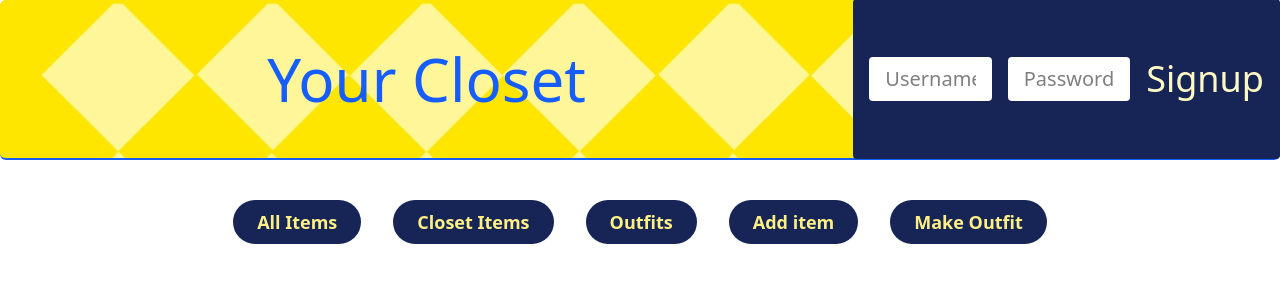
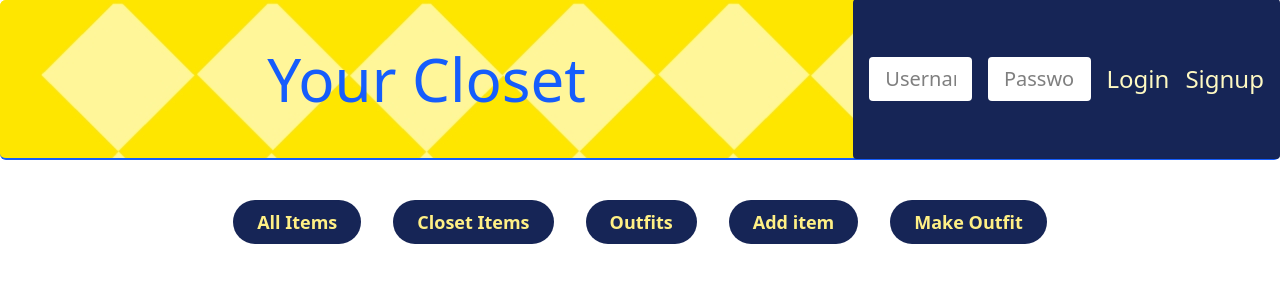
Before and after one commit to tjones-22/closet-app, a Next.js app: page / in a window 1280 px wide. Shown: the top 300 px of the page. Built offline with nearby package versions, Linux system fonts and the light colour scheme.

Commit message:
added functionality to login

```diff
--- a/src/app/Components/Navbar.tsx
+++ b/src/app/Components/Navbar.tsx
@@ -1,41 +1,136 @@
-"use client"
+"use client";
 
 import Link from "next/link";
 import { motion } from "framer-motion";
+import { useState, useEffect } from "react";
+
 const Navbar = () => {
+  const [username, setUsername] = useState("");
+  const [password, setPassword] = useState("");
+  const [isLoggedIn, setIsLoggedIn] = useState(false);
+  const [userId, setUserId] = useState<string | null>(null);
+  const [hasHydrated, setHasHydrated] = useState(false);
+
+  // ✅ Ensure this code only runs after the component has mounted (client-side)
+  useEffect(() => {
+    setHasHydrated(true);
+    const storedId = sessionStorage.getItem("userId");
+    const storedUsername = sessionStorage.getItem("username");
+
+    if (storedId && storedUsername) {
+      setUserId(storedId);
+      setUsername(storedUsername);
+      setIsLoggedIn(true);
+    }
+  }, []);
+
+  const handleLogin = async (e: React.FormEvent) => {
+    e.preventDefault();
+
+    try {
+      const res = await fetch("https://6ptjrzac72.execute-api.us-east-2.amazonaws.com/user/login", {
+        method: "PUT",
+        headers: {
+          "Content-Type": "application/json",
+        },
+        body: JSON.stringify({ username, password }),
+      });
+
+      const data = await res.json();
+      if (res.ok) {
+        sessionStorage.setItem("userId", data.userId);
+        sessionStorage.setItem("username", username);
+        setUserId(data.userId);
+        setIsLoggedIn(true);
+        alert(`Welcome, ${username}!`);
+      } else {
+        alert(data.error || "Login failed");
+      }
+    } catch (err) {
+      alert("Login request failed");
+      console.error(err);
+    }
+  };
+
+  const handleLogout = async () => {
+    try {
+      await fetch("https://6ptjrzac72.execute-api.us-east-2.amazonaws.com/user/signout", {
+        method: "PUT",
+      });
+
+      sessionStorage.removeItem("userId");
+      sessionStorage.removeItem("username");
+      setUserId(null);
+      setUsername("");
+      setPassword("");
+      setIsLoggedIn(false);
+      alert("You have been signed out.");
+    } catch (err) {
+      console.error("Sign out failed", err);
+      alert("Sign out request failed.");
+    }
+  };
+
+  // ✅ Prevent hydration mismatch by delaying rendering until mounted
+  if (!hasHydrated) return null;
+
   return (
-    <>
     <motion.div
       initial={{ opacity: 0 }}
       animate={{ opacity: 1 }}
       transition={{ duration: 1.5 }}
-        className="nav-background checkered-background  flex flex-row justify-around items-center w-full h-[20vh]  bg-yellow-300 text-blue-600 text-[60px] rounded-md border-b-2 border-blue-600"
+      className="nav-background checkered-background flex flex-row justify-around items-center w-full h-[20vh] bg-yellow-300 text-blue-600 text-[60px] rounded-md border-b-2 border-blue-600"
     >
-        <h1 className="ml-auto"> Your Closet</h1>
+      <h1 className="ml-auto">Your Closet</h1>
 
-        <form className="flex flex-row items-center justify-evenly gap-4 text-xl w-1/3 h-[20vh] bg-blue-950 text-yellow-200 p-4 ml-auto rounded">
+      <div className="flex flex-col items-end justify-center gap-2 text-xl w-1/3 h-[20vh] bg-blue-950 text-yellow-200 p-4 ml-auto rounded">
+        {!isLoggedIn ? (
+          <form className="flex flex-row gap-4 items-center" onSubmit={handleLogin}>
             <input
               type="text"
               name="username"
               placeholder="Username"
               required
-            className="bg-white text-black rounded px-4 py-2 w-full max-w-[150px] "
+              value={username}
+              onChange={(e) => setUsername(e.target.value)}
+              className="bg-white text-black rounded px-4 py-2 w-full max-w-[150px]"
             />
             <input
               type="password"
               name="password"
               placeholder="Password"
               required
+              value={password}
+              onChange={(e) => setPassword(e.target.value)}
               className="bg-white text-black rounded px-4 py-2 w-full max-w-[150px]"
             />
+            <button
+              type="submit"
+              className="text-yellow-100 text-2xl hover:underline"
+            >
+              Login
+            </button>
             <Link href="/signup">
-            <span className="text-yellow-100 hover:underline cursor-pointer text-4xl">
+              <span className="text-yellow-100 hover:underline cursor-pointer text-2xl">
                 Signup
               </span>
             </Link>
           </form>
+        ) : (
+          <div className="flex flex-col items-end text-right gap-2">
+            <span className="text-yellow-200 text-2xl">
+              Welcome, <strong>{username}</strong>
+            </span>
+            <button
+              onClick={handleLogout}
+              className="bg-red-600 hover:bg-red-500 px-4 py-2 rounded text-white text-base"
+            >
+              Sign Out
+            </button>
+          </div>
+        )}
+      </div>
     </motion.div>
-    </>
   );
 };
 
```
Lines whose indentation alone changed are shown as unchanged.
